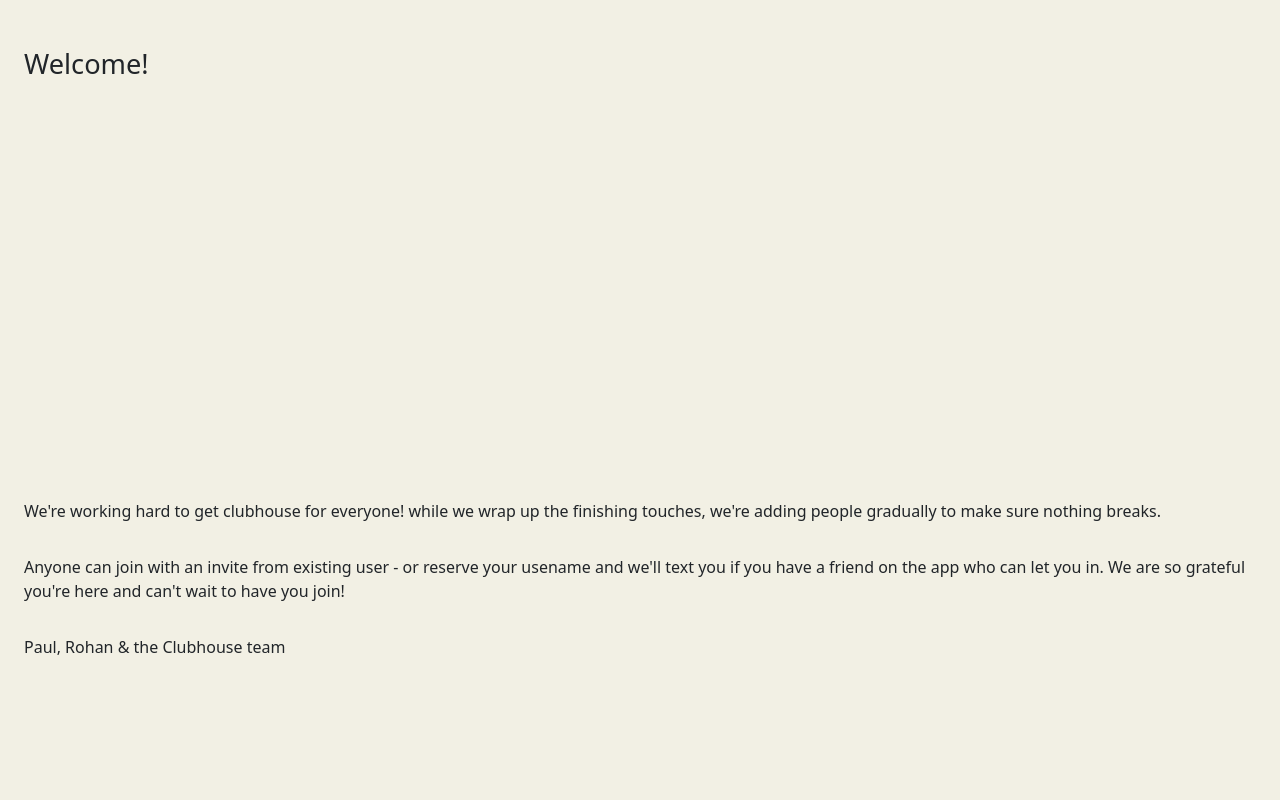
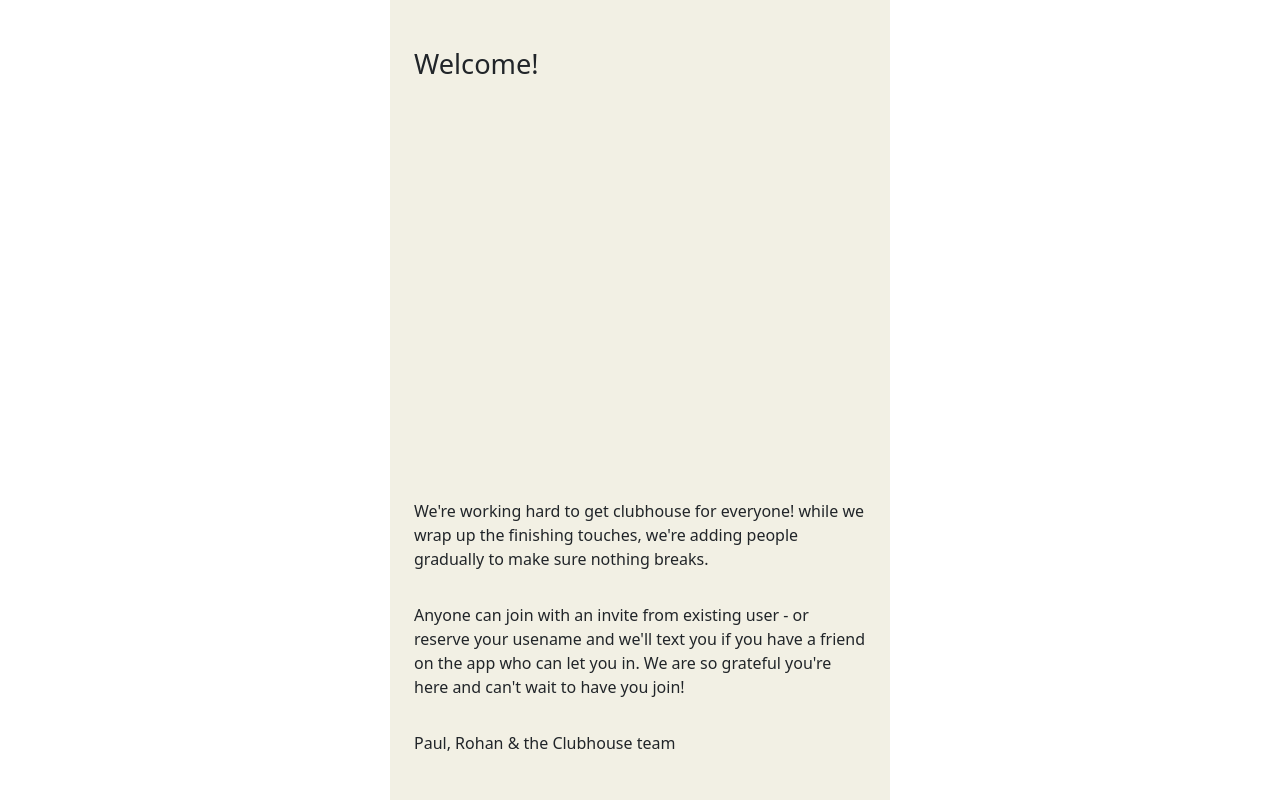
Before and after one commit to Timhung803/clubhouse-clone, a React (Create React App) app: page / in a window 1280 px wide. Built offline with nearby package versions, Linux system fonts and the light colour scheme.

Commit message:
Created PlanLayout component and installed React Router and React Router Dom

```diff
--- a/package.json
+++ b/package.json
@@ -9,6 +9,8 @@
     "bootstrap": "^5.1.3",
     "react": "^18.2.0",
     "react-dom": "^18.2.0",
+    "react-router": "^5.3.3",
+    "react-router-dom": "^5.3.3",
     "react-scripts": "5.0.1",
     "web-vitals": "^2.1.4"
   },
--- a/src/App.js
+++ b/src/App.js
@@ -1,9 +1,15 @@
 import './App.css';
+import PlanLayout from './pages/layouts/PlanLayout';
 import Welcome from './pages/Welcome';
 
+
+// <Panlayout>
 function App() {
   return (
-    <Welcome />
+    <PlanLayout>
+      <Welcome />
+    </PlanLayout>
+
   );
 }
 
--- /dev/null
+++ b/src/pages/layouts/PlanLayout.js
@@ -0,0 +1,11 @@
+import React from 'react'
+
+function PlanLayout({ children }) {
+  return (
+    <div style={{width: "100%", maxWidth: "500px", margin: "auto"}}>
+        {children}
+    </div>
+  )
+}
+
+export default PlanLayout
```
Also changed, not shown: 1 other file (tests, documents, lock files or other folders).
